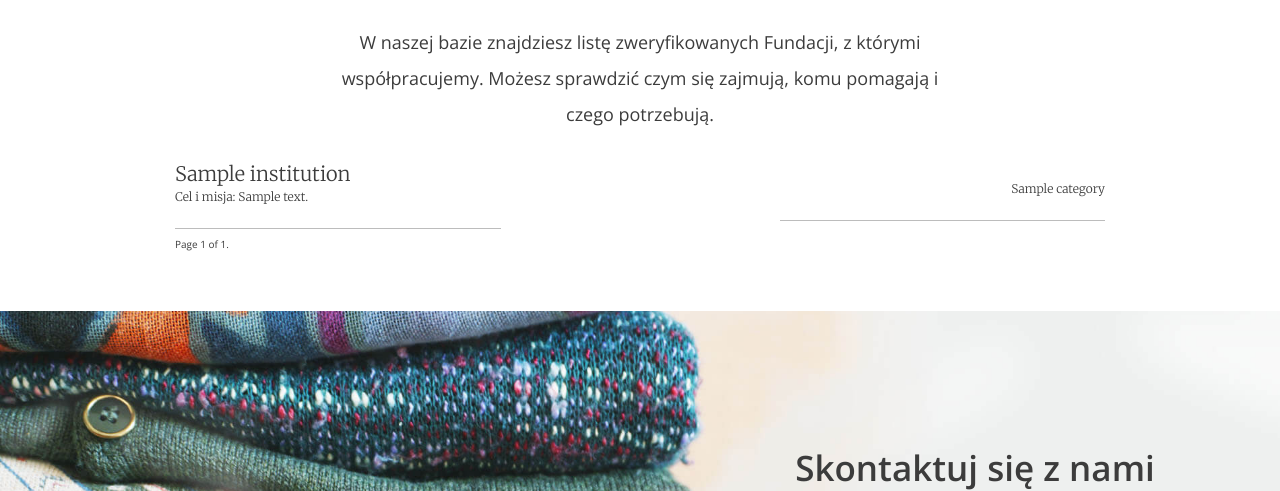
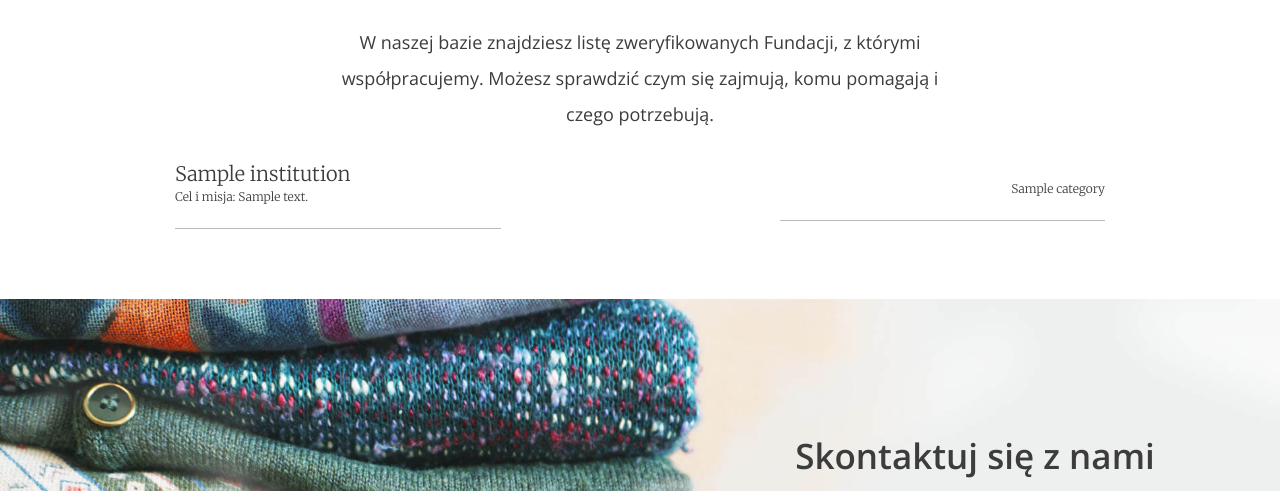
Before and after one commit to kinsze032/wiseShareHub, a Django app: page / in a window 1280 px wide. Shown: the part 2733-3224 px from the top of the page. Run offline with Django 5.2, Linux system fonts and the light colour scheme; tables that the repository leaves empty hold one stand-in row (values such as "Sample post").

Commit message:
Usunięcie paginacji z szablonu i widoku

```diff
--- a/goodHands/templates/goodHands/index.html
+++ b/goodHands/templates/goodHands/index.html
@@ -70,8 +70,38 @@
       <div class="help--slides active" data-id="1">
         <p>W naszej bazie znajdziesz listę zweryfikowanych Fundacji, z którymi współpracujemy. Możesz sprawdzić czym się zajmują, komu pomagają i czego potrzebują.</p>
 
+        <ul class="help--slides-items">
+            {% for institution in fund_institutions %}
+              <li>
+                <div class="col">
+                  <div class="title">{{ institution.name }}</div>
+                  <div class="subtitle">Cel i misja: {{ institution.description}}</div>
+                </div>
+                <div class="col"><div class="text">
+                    {% for category in institution.categories.all %}
+                        {{ category.name }}{% if not forloop.last %}, {% endif %}
+                    {% endfor %}
+                </div>
+                </div>
+              </li>
+            {% endfor %}
+        </ul>
+        <!-- Pagination
+        <ul class="help--slides-pagination">
+          <li><a href="#" class="btn btn--small btn--without-border active" data-page="1">1</a></li>
+          <li><a href="#" class="btn btn--small btn--without-border" data-page="2">2</a></li>
+          <li><a href="#" class="btn btn--small btn--without-border" data-page="3">3</a></li>
+        </ul>
+        -->
+      </div>
+
+
+      <!-- SLIDE 2 -->
+      <div class="help--slides" data-id="2">
+        <p>W naszej bazie znajdziesz listę zweryfikowanych Organizacji pozarządowych, z którymi współpracujemy. Możesz sprawdzić czym się zajmują, komu pomagają i czego potrzebują.</p>
+
           <ul class="help--slides-items">
-            {% for institution in page_obj_fund %}
+            {% for institution in non_gov_institutions %}
               <li>
                 <div class="col">
                   <div class="title">{{ institution.name }}</div>
@@ -88,33 +118,23 @@
             {% endfor %}
         </ul>
 
-        <div class="pagination">
-            <span class="step-links">
-                {% if page_obj_fund.has_previous %}
-                    <a href="?page=1#help">&laquo; first</a>
-                    <a href="?page={{ page_obj_fund.previous_page_number }}#help">previous</a>
-                {% endif %}
-
-                <span class="current">
-                    Page {{ page_obj_fund.number }} of {{ page_obj_fund.paginator.num_pages }}.
-                </span>
-
-                {% if page_obj_fund.has_next %}
-                    <a href="?page={{ page_obj_fund.next_page_number }}#help">next</a>
-                    <a href="?page={{ page_obj_fund.paginator.num_pages }}#help">last &raquo;</a>
-                {% endif %}
-            </span>
-        </div>
-
+        <!-- Pagination
+        <ul class="help--slides-pagination">
+          <li><a href="#" class="btn btn--small btn--without-border active" data-page="1">1</a></li>
+          <li><a href="#" class="btn btn--small btn--without-border" data-page="2">2</a></li>
+          <li><a href="#" class="btn btn--small btn--without-border" data-page="3">3</a></li>
+          <li><a href="#" class="btn btn--small btn--without-border" data-page="4">4</a></li>
+          <li><a href="#" class="btn btn--small btn--without-border" data-page="5">5</a></li>
+        </ul>
+        -->
       </div>
 
-
-      <!-- SLIDE 2 -->
-      <div class="help--slides" data-id="2">
-        <p>W naszej bazie znajdziesz listę zweryfikowanych Organizacji pozarządowych, z którymi współpracujemy. Możesz sprawdzić czym się zajmują, komu pomagają i czego potrzebują.</p>
+      <!-- SLIDE 3 -->
+      <div class="help--slides" data-id="3">
+        <p>W naszej bazie znajdziesz listę zweryfikowanych Lokalnych zbiórek, z którymi współpracujemy. Możesz sprawdzić czym się zajmują, komu pomagają i czego potrzebują.</p>
 
           <ul class="help--slides-items">
-            {% for institution in page_obj_non_gov %}
+            {% for institution in loc_col_institutions %}
               <li>
                 <div class="col">
                   <div class="title">{{ institution.name }}</div>
@@ -131,65 +151,12 @@
             {% endfor %}
         </ul>
 
-        <div class="pagination">
-            <span class="step-links">
-                {% if page_obj_non_gov.has_previous %}
-                    <a href="?page=1#help">&laquo; first</a>
-                    <a href="?page={{ page_obj_non_gov.previous_page_number }}#help">previous</a>
-                {% endif %}
-
-                <span class="current">
-                    Page {{ page_obj_non_gov.number }} of {{ page_obj_non_gov.paginator.num_pages }}.
-                </span>
-
-                {% if page_obj_non_gov.has_next %}
-                    <a href="?page={{ page_obj_non_gov.next_page_number }}#help">next</a>
-                    <a href="?page={{ page_obj_non_gov.paginator.num_pages }}#help">last &raquo;</a>
-                {% endif %}
-            </span>
-        </div>
-
-      </div>
-
-      <!-- SLIDE 3 -->
-      <div class="help--slides" data-id="3">
-        <p>W naszej bazie znajdziesz listę zweryfikowanych Lokalnych zbiórek, z którymi współpracujemy. Możesz sprawdzić czym się zajmują, komu pomagają i czego potrzebują.</p>
-
-          <ul class="help--slides-items">
-            {% for institution in page_obj_loc_col %}
-              <li>
-                <div class="col">
-                  <div class="title">{{ institution.name }}</div>
-                  <div class="subtitle">Cel i misja: {{ institution.description}}</div>
-                </div>
-
-                <div class="col"><div class="text">
-                    {% for category in institution.categories.all %}
-                        {{ category.name }}{% if not forloop.last %}, {% endif %}
-                    {% endfor %}
-                </div>
-                </div>
-              </li>
-            {% endfor %}
+        <!-- Pagination
+        <ul class="help--slides-pagination">
+          <li><a href="#" class="btn btn--small btn--without-border active" data-page="1">1</a></li>
+          <li><a href="#" class="btn btn--small btn--without-border" data-page="2">2</a></li>
         </ul>
-
-        <div class="pagination">
-            <span class="step-links">
-                {% if page_obj_loc_col.has_previous %}
-                    <a href="?page=1#help">&laquo; first</a>
-                    <a href="?page={{ page_obj_loc_col.previous_page_number }}#help">previous</a>
-                {% endif %}
-
-                <span class="current">
-                    Page {{ page_obj_loc_col.number }} of {{ page_obj_loc_col.paginator.num_pages }}.
-                </span>
-
-                {% if page_obj_loc_col.has_next %}
-                    <a href="?page={{ page_obj_loc_col.next_page_number }}#help">next</a>
-                    <a href="?page={{ page_obj_loc_col.paginator.num_pages }}#help">last &raquo;</a>
-                {% endif %}
-            </span>
-        </div>
+        -->
       </div>
     </section>
 {% endblock %}
--- a/goodHands/views.py
+++ b/goodHands/views.py
@@ -1,6 +1,5 @@
 from django.contrib.auth import authenticate, login, logout
 from django.contrib.auth import get_user_model
-from django.core.paginator import Paginator
 from django.db.models import Sum
 from django.shortcuts import render, redirect
 from django.views import View
@@ -30,20 +29,12 @@ class LandingPageView(View):
             Institution.objects.filter(type=typy[2]).prefetch_related("categories").order_by("name")
         )
 
-        f_paginator = Paginator(fund_institutions, 5)
-        non_gov_paginator = Paginator(non_gov_institutions, 5)
-        loc_col_paginator = Paginator(loc_col_institutions, 5)
-        page_number = request.GET.get("page")
-        page_obj_fund = f_paginator.get_page(page_number)
-        page_obj_non_gov = non_gov_paginator.get_page(page_number)
-        page_obj_loc_col = loc_col_paginator.get_page(page_number)
-
         context = {
-            "total_bags": total_bags,
-            "total_institutions": total_institutions,
-            "page_obj_fund": page_obj_fund,
-            "page_obj_non_gov": page_obj_non_gov,
-            "page_obj_loc_col": page_obj_loc_col,
+            'total_bags': total_bags,
+            'total_institutions': total_institutions,
+            'fund_institutions': fund_institutions,
+            'non_gov_institutions': non_gov_institutions,
+            'loc_col_institutions': loc_col_institutions,
         }
         return render(request, self.template_name, context)
 
```
